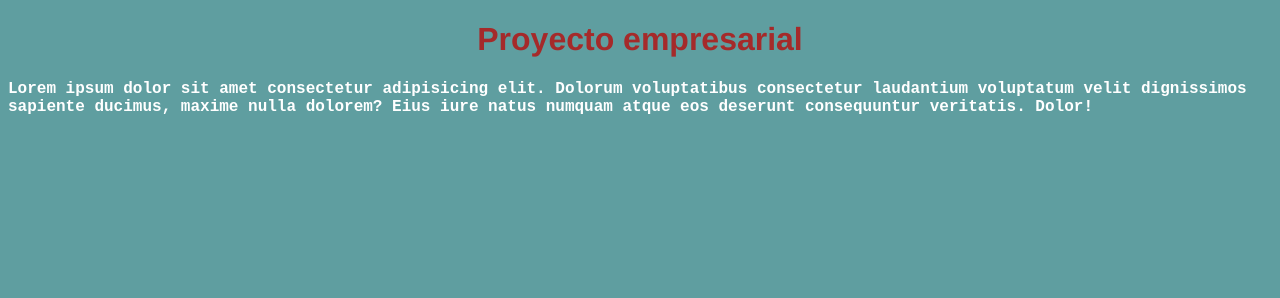
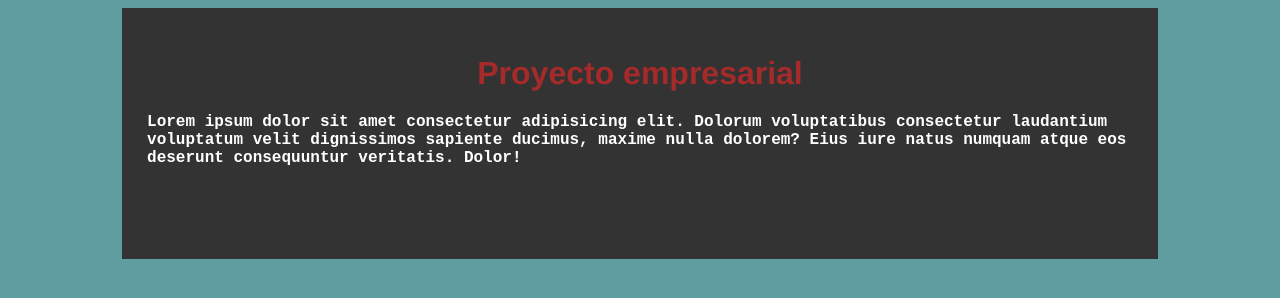
Before and after one commit to jmanriquec/prorectoGit, a plain HTML site: page index.html in a window 1280 px wide. Drawn offline with Linux system fonts and the light colour scheme.

Commit message:
Agrege contenedor en la página index.html y le dí estilos al párrafo y altítulo

```diff
--- a/css/main.css
+++ b/css/main.css
@@ -14,3 +14,10 @@ p{
     font-family:'Courier New', Courier, monospace;
     font-weight: bold;
 }
+.container{
+    width: 78%;
+    height: 200px;
+    margin: auto;
+    padding: 2%;
+    background-color: #333;
+}
--- a/index.html
+++ b/index.html
@@ -10,11 +10,12 @@
     </head>
 
     <body>
-        <h1>Proyecto empresarial</h1>
-        <p>Lorem ipsum dolor sit amet consectetur adipisicing elit. Dolorum voluptatibus consectetur laudantium
-            voluptatum velit dignissimos sapiente ducimus, maxime nulla dolorem? Eius iure natus numquam atque eos
-            deserunt consequuntur veritatis. Dolor!</p>
-
+        <div class="container">
+            <h1>Proyecto empresarial</h1>
+            <p>Lorem ipsum dolor sit amet consectetur adipisicing elit. Dolorum voluptatibus consectetur laudantium
+                voluptatum velit dignissimos sapiente ducimus, maxime nulla dolorem? Eius iure natus numquam atque eos
+                deserunt consequuntur veritatis. Dolor!</p>
+        </div>
     </body>
 
 </html>
```
